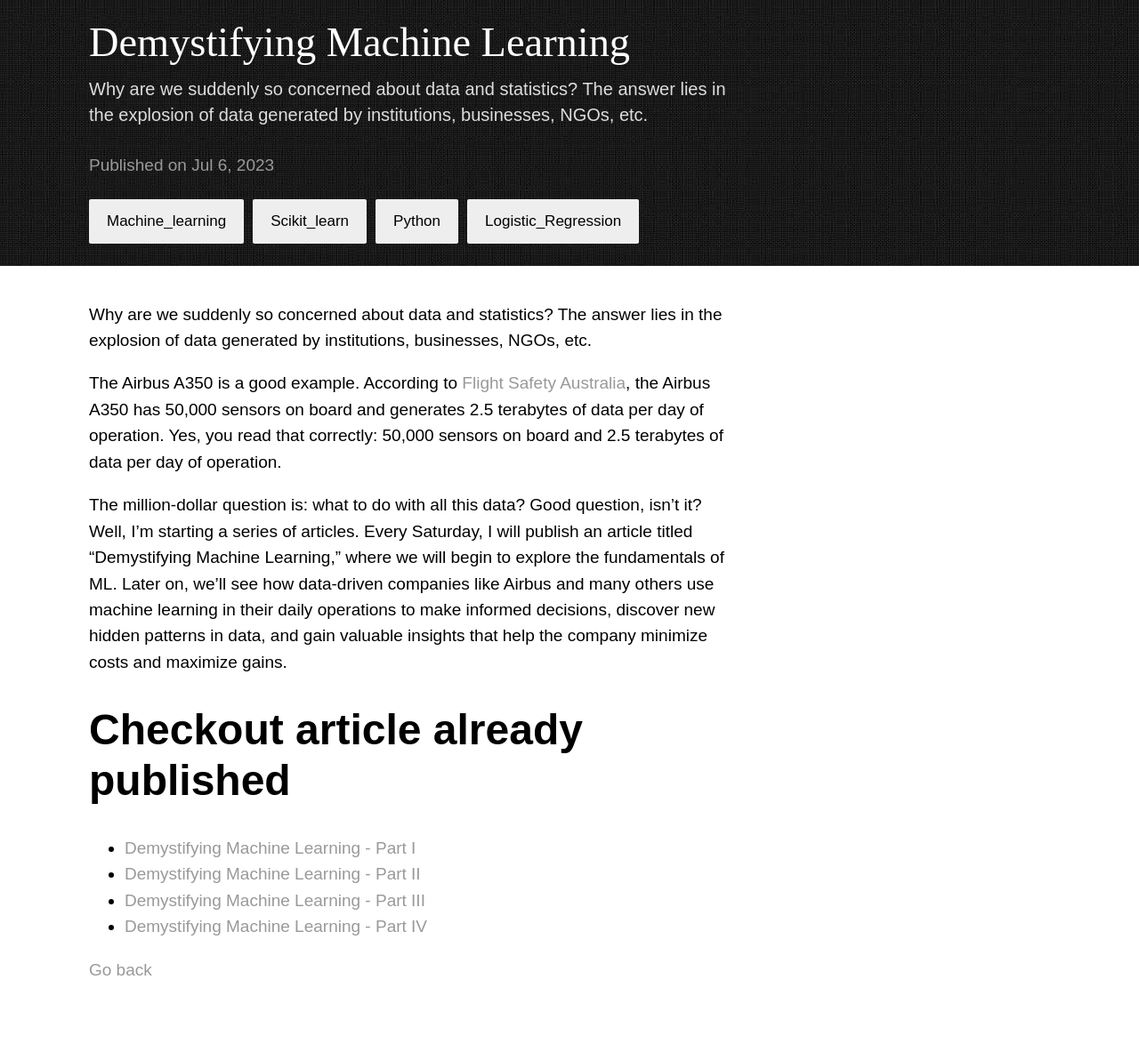
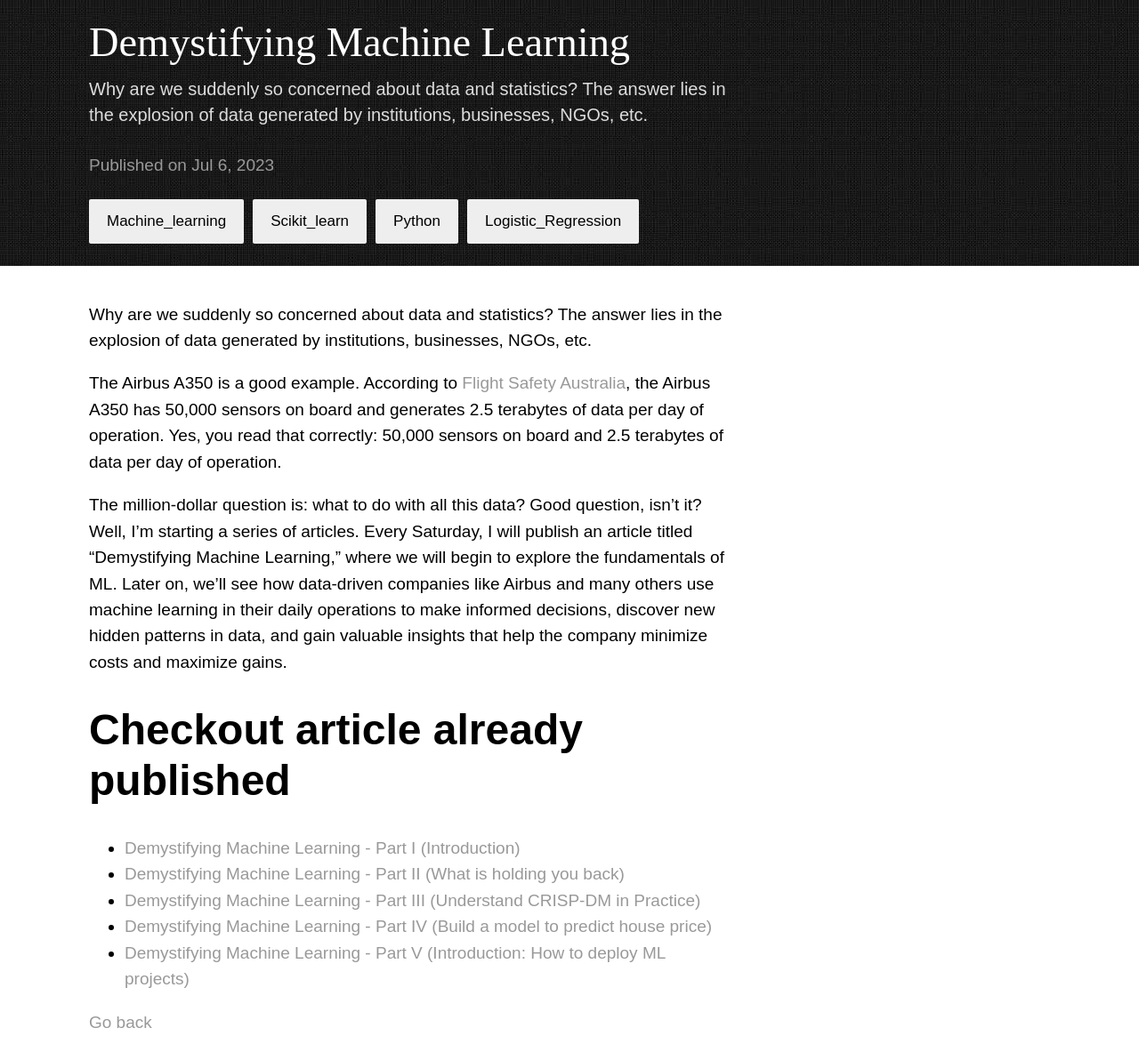
Before and after one commit to tandavala/tandavala.github.io, a Jekyll site: the page built from _posts/2023-07-06-dismystify-machine-learning.markdown, in a window 1280 px wide. Shown: the whole page at 89% size. Built offline with Jekyll 4.4.1, drawn with Linux system fonts in a browser that asks for light colours; before the commit the page ends 1124 px from its top, so only the background shows below that.

Commit message:
:sparkles: (Desmitify ML) add one more article

```diff
--- a/_posts/2023-07-06-dismystify-machine-learning.markdown
+++ b/_posts/2023-07-06-dismystify-machine-learning.markdown
@@ -16,10 +16,11 @@ The million-dollar question is: what to do with all this data? Good question, is
 # Checkout article already published
 
 
-- [Demystifying Machine Learning - Part I](https://dev.to/tandavala/descomplicando-machine-learning-parte-i-2b2f)
-- [Demystifying Machine Learning - Part II](https://dev.to/tandavala/descomplicando-machine-learning-parte-ii-3d05)
-- [Demystifying Machine Learning - Part III](https://dev.to/tandavala/descomplicando-machine-learning-parte-iii-c80)
-- [Demystifying Machine Learning - Part IV](https://dev.to/tandavala/descomplicando-machine-learning-parte-iv-2p1m)
+- [Demystifying Machine Learning - Part I (Introduction)](https://dev.to/tandavala/descomplicando-machine-learning-parte-i-2b2f)
+- [Demystifying Machine Learning - Part II (What is holding you back)](https://dev.to/tandavala/descomplicando-machine-learning-parte-ii-3d05)
+- [Demystifying Machine Learning - Part III (Understand CRISP-DM  in Practice)](https://dev.to/tandavala/descomplicando-machine-learning-parte-iii-c80)
+- [Demystifying Machine Learning - Part IV (Build a model to predict house price)](https://dev.to/tandavala/descomplicando-machine-learning-parte-iv-2p1m)
+- [Demystifying Machine Learning - Part V (Introduction: How to deploy ML projects)](https://dev.to/tandavala/descomplicando-machine-learning-parte-v-2md4)
 
 
 
```
